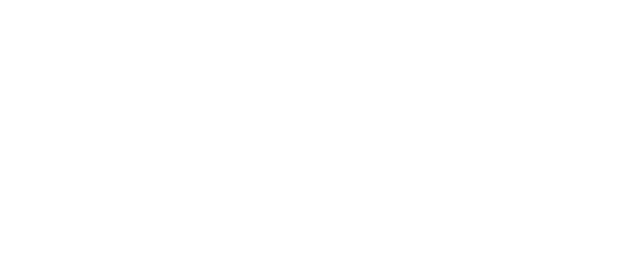
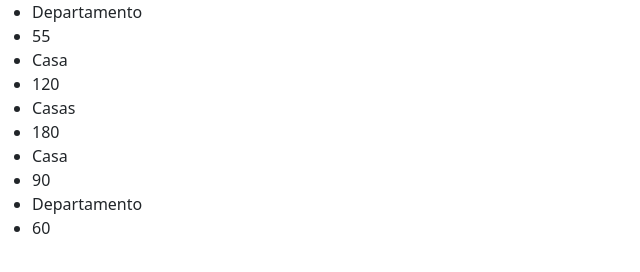
Before and after one commit to LuN4t1k0/desafioArreglos, a plain HTML site: page index.html in a window 1280 px wide. Shown: the whole page, without its empty margins (0-640 px from the left). Drawn offline with nearby package versions, Linux system fonts and the light colour scheme.

Commit message:
feat : add boostrap

```diff
--- /dev/null
+++ b/assets/data/propiedades.js
@@ -0,0 +1,59 @@
+export const propiedades = [
+  {
+    tipo: "Departamento",
+    descripcion: "Desde las alturas todo se ve mejor",
+    src: "...",
+    habitaciones: 1,
+    metros: 35,
+  },
+  {
+    tipo: "Departamento",
+    descripcion: "Desde las alturas todo se ve mejor",
+    src: "...",
+    habitaciones: 2,
+    metros: 55,
+  },
+  {
+    tipo: "Casa",
+    descripcion: "Desde las alturas todo se ve mejor",
+    src: "...",
+    habitaciones: 3,
+    metros: 120,
+  },
+  {
+    tipo: "Casas",
+    descripcion: "Desde las alturas todo se ve mejor",
+    src: "...",
+    habitaciones: 4,
+    metros: 180,
+  },
+  {
+    tipo: "Departamento",
+    descripcion: "Desde las alturas todo se ve mejor",
+    src: "...",
+    habitaciones: 3,
+    metros: 200,
+  },
+  {
+    tipo: "Departamento",
+    descripcion: "Desde las alturas todo se ve mejor",
+    src: "...",
+    habitaciones: 1,
+    metros: 35,
+  },
+  {
+    tipo: "Casa",
+    descripcion: "Desde las alturas todo se ve mejor",
+    src: "...",
+    habitaciones: 3,
+    metros: 90,
+  },
+
+  {
+    tipo: "Departamento",
+    descripcion: "Desde las alturas todo se ve mejor",
+    src: "...",
+    habitaciones: 2,
+    metros: 60,
+  },
+];
--- a/assets/js/script.js
+++ b/assets/js/script.js
@@ -0,0 +1,13 @@
+import { propiedades  } from "../data/propiedades.js";
+
+let prueba = document.querySelector('.prueba')
+let html = '';
+
+for (const propiedad of propiedades) {
+
+  propiedad.metros > 35 && propiedad.metros <200 ?
+  html += /*html*/ `<li>${propiedad.tipo}</li> <li>${propiedad.metros}</li>` : console.log("no pasa na");
+
+}
+
+prueba.innerHTML = html
--- a/index.html
+++ b/index.html
@@ -1,13 +1,29 @@
 <!DOCTYPE html>
 <html lang="en">
-<head>
-  <meta charset="UTF-8">
-  <meta http-equiv="X-UA-Compatible" content="IE=edge">
-  <meta name="viewport" content="width=device-width, initial-scale=1.0">
-  <link rel="stylesheet" href="/assets/css/style.css">
-  <title>Desafio Arreglos</title>
-</head>
-<body>
- <script src="/assets/js/script.js"></script>
-</body>
+  <head>
+    <meta charset="UTF-8" />
+    <meta http-equiv="X-UA-Compatible" content="IE=edge" />
+    <meta name="viewport" content="width=device-width, initial-scale=1.0" />
+    <!-- CSS only -->
+    <link
+      href="https://cdn.jsdelivr.net/npm/bootstrap@5.2.0/dist/css/bootstrap.min.css"
+      rel="stylesheet"
+      integrity="sha384-gH2yIJqKdNHPEq0n4Mqa/HGKIhSkIHeL5AyhkYV8i59U5AR6csBvApHHNl/vI1Bx"
+      crossorigin="anonymous"
+    />
+    <link rel="stylesheet" href="/assets/css/style.css" />
+    <title>Desafio Arreglos</title>
+  </head>
+  <body>
+    <div>
+      <ul class="prueba"></ul>
+    </div>
+    <script src="/assets/js/script.js" type="module"></script>
+    <!-- JavaScript Bundle with Popper -->
+    <script
+      src="https://cdn.jsdelivr.net/npm/bootstrap@5.2.0/dist/js/bootstrap.bundle.min.js"
+      integrity="sha384-A3rJD856KowSb7dwlZdYEkO39Gagi7vIsF0jrRAoQmDKKtQBHUuLZ9AsSv4jD4Xa"
+      crossorigin="anonymous"
+    ></script>
+  </body>
 </html>
```
